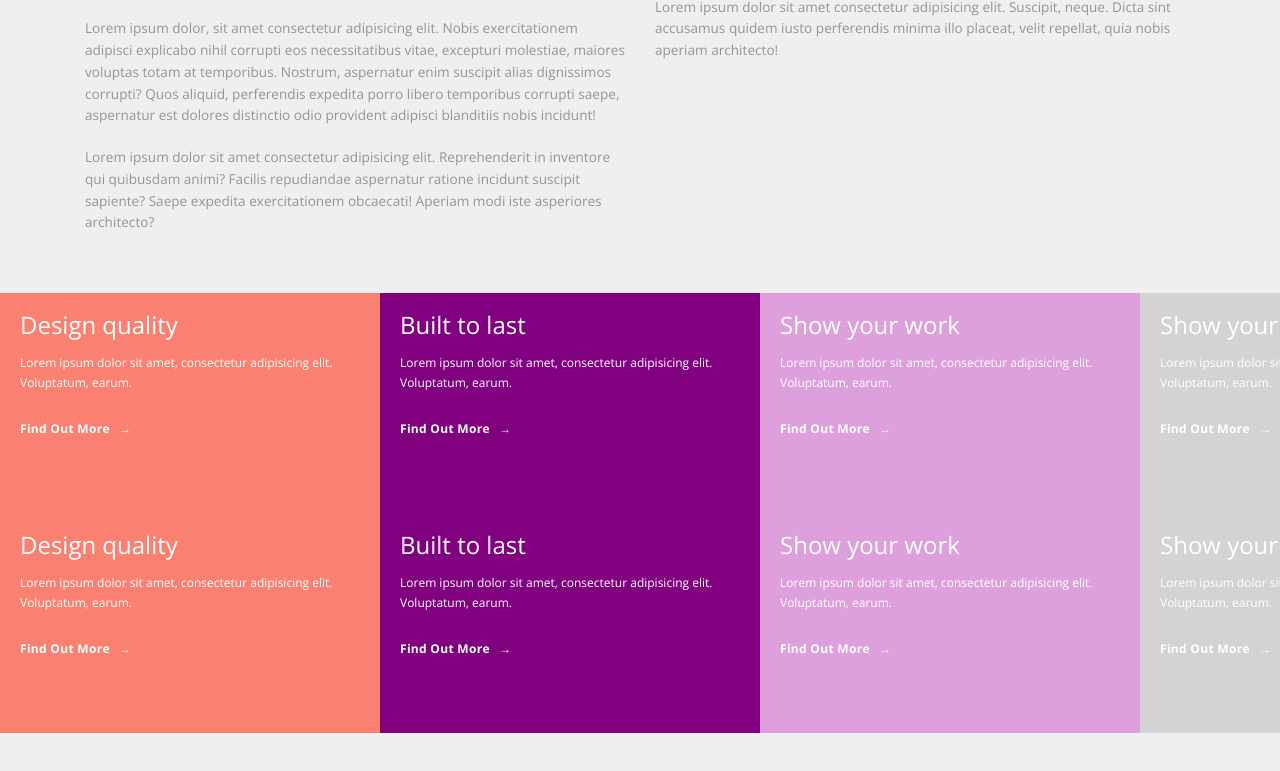
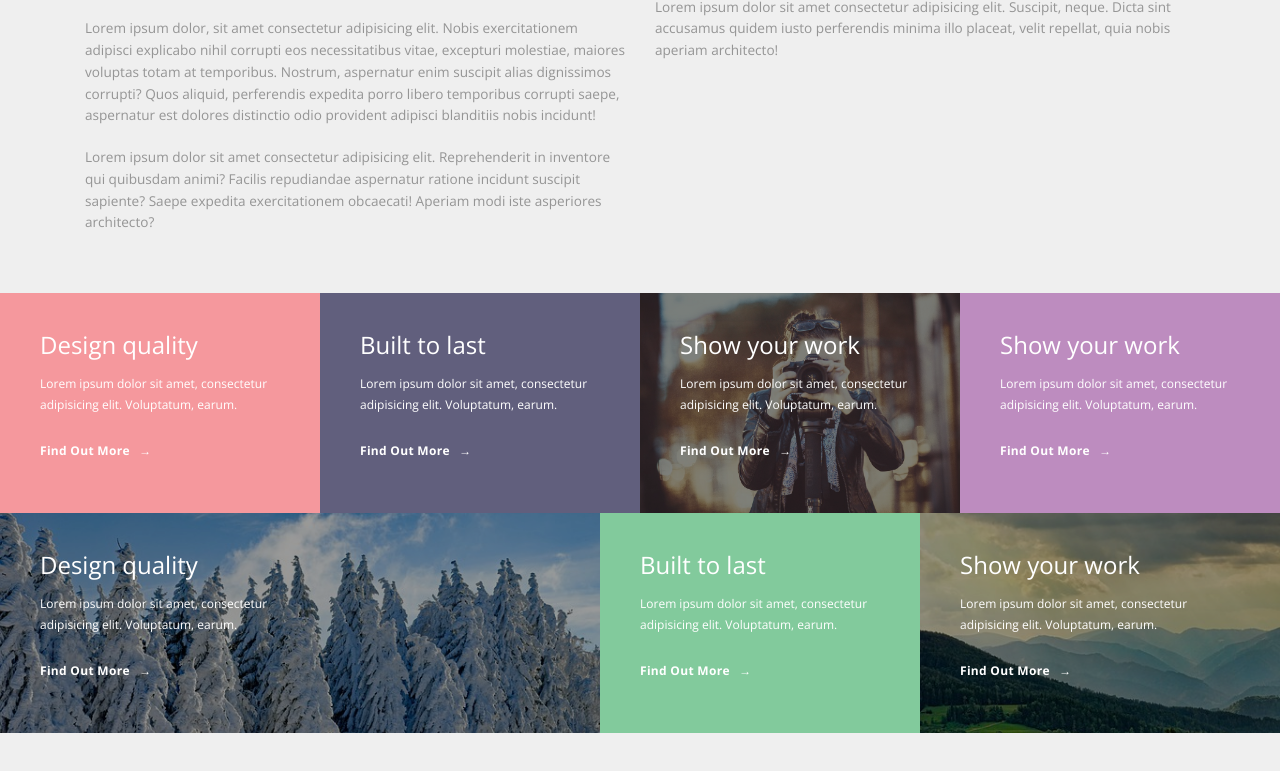
Before and after one commit to tayloraleach/take, a website: page app/index.html in a window 1280 px wide. Shown: the part 984-1755 px from the top of the page. Drawn offline with nearby package versions, Linux system fonts and the light colour scheme; files that its build step writes are made by us from their sources.

Commit message:
finished with scrollable squares section

```diff
--- a/app/index.html
+++ b/app/index.html
@@ -5,7 +5,7 @@
   <meta charset="UTF-8">
   <meta name="viewport" content="width=device-width, initial-scale=1.0">
   <meta http-equiv="X-UA-Compatible" content="ie=edge">
-  <title>- Take -</title>
+  <title>take &rarr;</title>
   <link rel="stylesheet" href="css/bootstrap-grid.css">
   <link rel="stylesheet" href="css/style.css">
 </head>
@@ -53,7 +53,6 @@
           <div class="col-lg-6">
             <p>Lorem ipsum dolor sit amet consectetur adipisicing elit. Suscipit dolorem qui similique nisi odit cumque, ea
               rerum sed ipsa ratione!</p>
-
             <p>Lorem ipsum dolor sit amet consectetur adipisicing elit. Suscipit, neque. Dicta sint accusamus quidem iusto perferendis
               minima illo placeat, velit repellat, quia nobis aperiam architecto!</p>
           </div>
@@ -79,7 +78,7 @@
           </span>
         </div>
 
-          <div class="square purple2">
+        <div class="square custom-image1">
           <h3>Show your work</h3>
           <p>Lorem ipsum dolor sit amet, consectetur adipisicing elit. Voluptatum, earum.</p>
           <span>Find Out More
@@ -87,23 +86,7 @@
           </span>
         </div>
 
-          <div class="square image">
-            <h3>Show your work</h3>
-            <p>Lorem ipsum dolor sit amet, consectetur adipisicing elit. Voluptatum, earum.</p>
-            <span>Find Out More
-              <span>&rarr;</span>
-            </span>
-          </div>
-
-          <div class="square double-wide">
-            <h3>Show your work</h3>
-            <p>Lorem ipsum dolor sit amet, consectetur adipisicing elit. Voluptatum, earum.</p>
-            <span>Find Out More
-              <span>&rarr;</span>
-            </span>
-          </div>
-
-          <div class="square green">
+        <div class="square pink2">
           <h3>Show your work</h3>
           <p>Lorem ipsum dolor sit amet, consectetur adipisicing elit. Voluptatum, earum.</p>
           <span>Find Out More
@@ -115,7 +98,7 @@
 
     <div class="container-fluid squares-container">
       <div class="squares-wrapper">
-        <div class="square pink">
+        <div class="square double-wide custom-image2">
           <h3>Design quality</h3>
           <p>Lorem ipsum dolor sit amet, consectetur adipisicing elit. Voluptatum, earum.</p>
           <span>Find Out More
@@ -123,7 +106,7 @@
           </span>
         </div>
 
-        <div class="square purple">
+        <div class="square green">
           <h3>Built to last</h3>
           <p>Lorem ipsum dolor sit amet, consectetur adipisicing elit. Voluptatum, earum.</p>
           <span>Find Out More
@@ -131,7 +114,7 @@
           </span>
         </div>
 
-        <div class="square purple2">
+        <div class="square custom-image3 double-wide">
           <h3>Show your work</h3>
           <p>Lorem ipsum dolor sit amet, consectetur adipisicing elit. Voluptatum, earum.</p>
           <span>Find Out More
@@ -139,29 +122,6 @@
           </span>
         </div>
 
-        <div class="square image">
-          <h3>Show your work</h3>
-          <p>Lorem ipsum dolor sit amet, consectetur adipisicing elit. Voluptatum, earum.</p>
-          <span>Find Out More
-            <span>&rarr;</span>
-          </span>
-        </div>
-
-        <div class="square double-wide">
-          <h3>Show your work</h3>
-          <p>Lorem ipsum dolor sit amet, consectetur adipisicing elit. Voluptatum, earum.</p>
-          <span>Find Out More
-            <span>&rarr;</span>
-          </span>
-        </div>
-
-        <div class="square green">
-          <h3>Show your work</h3>
-          <p>Lorem ipsum dolor sit amet, consectetur adipisicing elit. Voluptatum, earum.</p>
-          <span>Find Out More
-            <span>&rarr;</span>
-          </span>
-        </div>
       </div>
     </div>
 
--- a/scss/template/main.scss
+++ b/scss/template/main.scss
@@ -18,13 +18,16 @@ main {
     display: flex;
     overflow-x: scroll;
     .square {
-      min-width: 380px;
+      min-width: 320px;
       height: 220px;
-      padding: 20px;
+      padding: 40px;
+      background-color: grey;
       h3,
       p,
       span {
         color: $pure_white;
+        z-index: 2;
+        position: relative;
       }
       h3 {
         margin-bottom: 16px;
@@ -32,9 +35,10 @@ main {
         font-size: 24px;
       }
       p {
+        max-width: 280px;
         font-size: 12px;
         font-weight: 100;
-        line-height: 1.65em;
+        line-height: 1.75em;
         margin-bottom: 20px;
       }
       span {
@@ -58,23 +62,51 @@ main {
       }
     }
     .pink {
-      background-color: salmon;
+      background-color: #f5989d;
+    }
+    .pink2 {
+      background-color: #bd8cbf;
     }
     .purple {
-      background-color: purple;
-    }
-    .purple2 {
-      background-color: plum;
+      background-color: #615f7d;
     }
     .green {
-      background-color: lightgreen;
+      background-color: #82ca9c;
     }
-    .image {
-      background-color: lightgrey;
+    .custom-image1,
+    .custom-image2,
+    .custom-image3 {
+      background-repeat: no-repeat;
+      background-size: cover;
+      position: relative;
+      &:after {
+        content: '';
+        position: absolute;
+        width: 100%;
+        top: 0;
+        left: 0;
+        bottom: 0;
+        right: 0;
+        height: 100%;
+        background-color: rgba(0, 0, 0, 0.4);
+        z-index: 1;
+      }
+    }
+    .custom-image1 {
+      background-image: url(/images/photographer.jpg);
+      background-position: center;
+    }
+    .custom-image2 {
+      background-image: url(/images/snow.jpg);
+      background-position: center top;
+    }
+    .custom-image3 {
+      background-image: url(/images/valley.jpg);
+      background-position: center;
     }
     .double-wide {
       min-width: 600px;
-      background-color: grey;
+      background-color: lightgrey;
     }
   }
 }
```
Also changed, not shown: app/images/photographer.jpg (added), app/images/snow.jpg (added), app/images/valley.jpg (added). Lines whose indentation alone changed are shown as unchanged.
